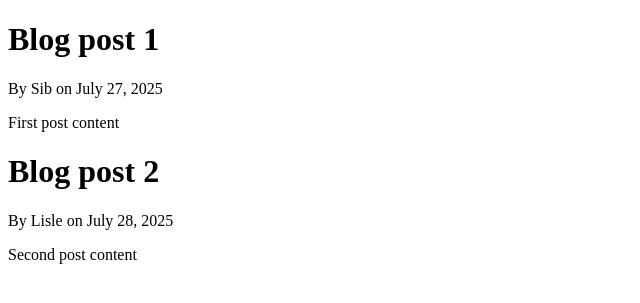
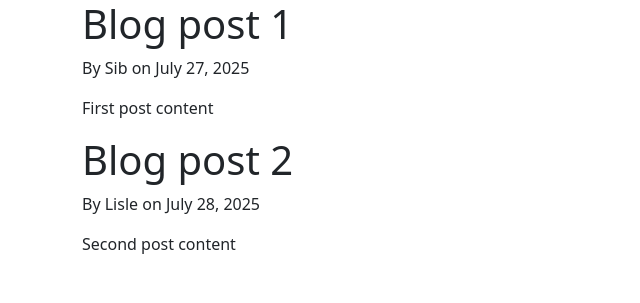
Before and after one commit to SebastianHpe/django_blog, a Django app: page / in a window 1280 px wide. Shown: the top 303 px of the page, without its empty margins (0-640 px from the left). Run offline with Django 5.2, Linux system fonts and the light colour scheme.

Commit message:
style: Add bootstrap to base template

```diff
--- a/django_project/blog/templates/blog/base.html
+++ b/django_project/blog/templates/blog/base.html
@@ -3,6 +3,7 @@
 <head>
     <meta charset="UTF-8">
     <meta name="viewport" content="width=device-width, initial-scale=1.0">
+    <link rel="stylesheet" href="https://cdn.jsdelivr.net/npm/bootstrap@5.3.7/dist/css/bootstrap.rtl.min.css" integrity="sha384-Xbg45MqvDIk1e563NLpGEulpX6AvL404DP+/iCgW9eFa2BqztiwTexswJo2jLMue" crossorigin="anonymous">
     {% if title %}
         <title>Django Blog - {{ title }}</title>
     {% else %}
@@ -10,6 +11,9 @@
     {% endif %}
 </head>
 <body>
-    {% block content %}{% endblock %}
+    <div class="container">
+        {% block content %}{% endblock %}
+    </div>
+    <script src="https://cdn.jsdelivr.net/npm/bootstrap@5.3.7/dist/js/bootstrap.bundle.min.js" integrity="sha384-ndDqU0Gzau9qJ1lfW4pNLlhNTkCfHzAVBReH9diLvGRem5+R9g2FzA8ZGN954O5Q" crossorigin="anonymous"></script>
 </body>
 </html>
```
